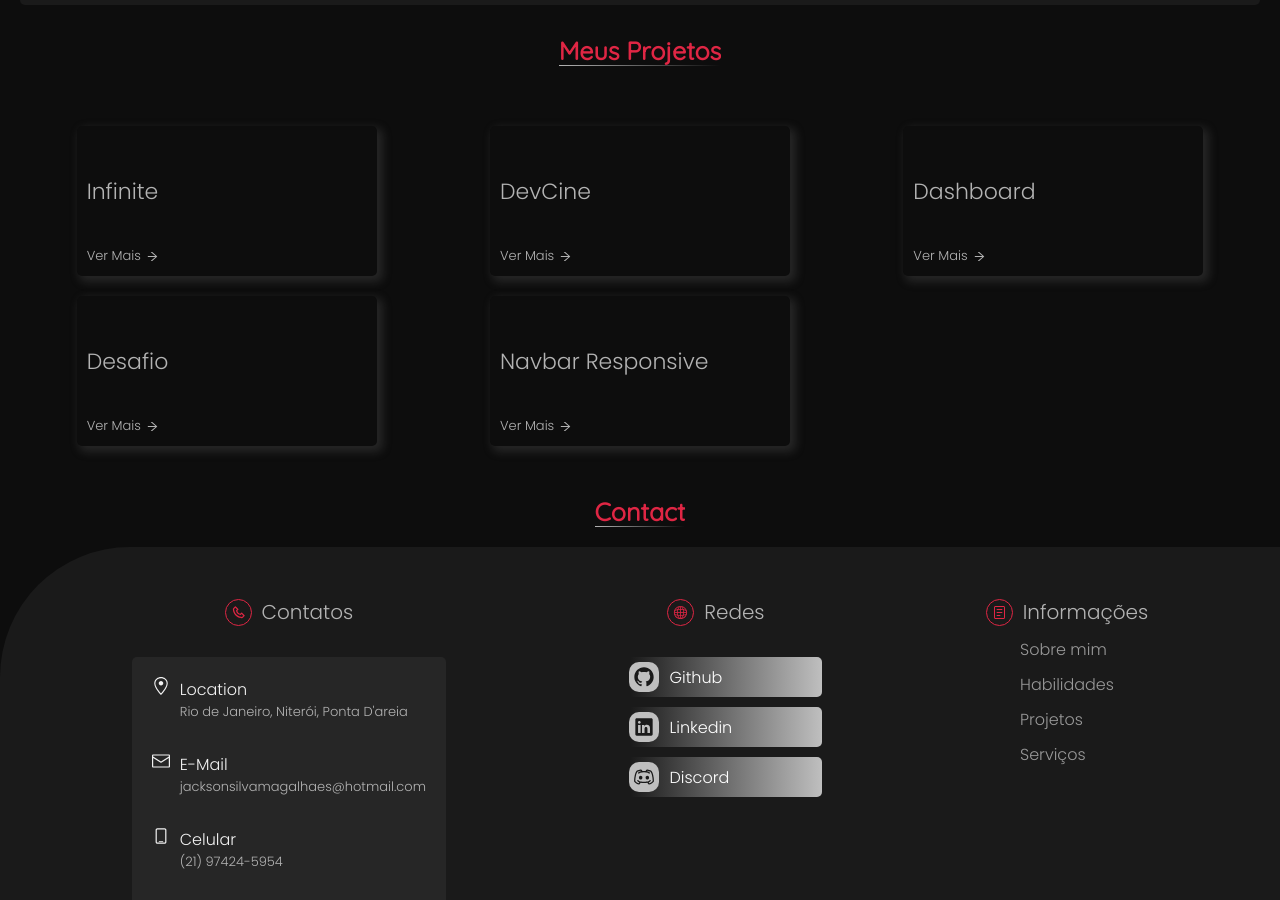
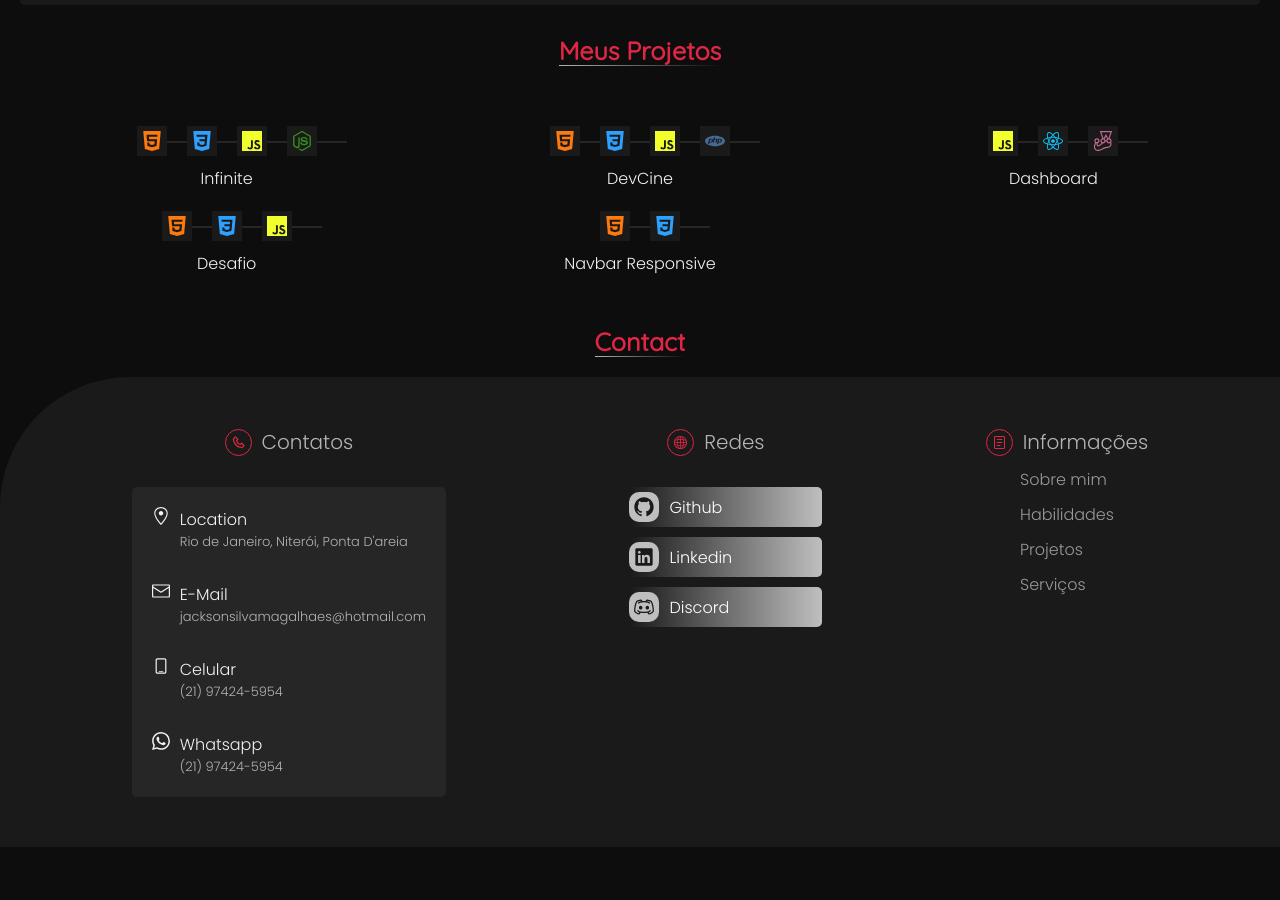
Before and after one commit to Jackson-SM/Portfolio, a React (Vite) app: page / in a window 1280 px wide. Shown: the part 1860-2760 px from the top of the page. After the commit the page ends 2707 px from the top, so only its background shows below. Built offline with nearby package versions, Linux system fonts and the light colour scheme.

Commit message:
refactor: link changed

```diff
--- a/src/pages/Home/components/SectionHero/index.tsx
+++ b/src/pages/Home/components/SectionHero/index.tsx
@@ -48,7 +48,7 @@ export function SectionHero() {
             <Button
               as="a"
               target="__blank"
-              href="https://drive.google.com/uc?export=download&id=1DK31ohj10Wet7K1VA4COviy-BmYq3D_r"
+              href="https://drive.google.com/uc?export=download&id=1VqHxddgztz7ezunKxN9agmTwCPRV_S1s"
               color="primary"
               rounded
               css={{ width: 'max-content', pointerEvents: 'auto' }}
--- a/src/pages/Home/components/SectionProjects/CardProject/index.tsx
+++ b/src/pages/Home/components/SectionProjects/CardProject/index.tsx
@@ -1,7 +1,7 @@
 import React from 'react';
 import { AiOutlineArrowRight } from 'react-icons/ai';
 
-import { IconContainerCard, LinkCardProject, StyledCardProject, StyledIcons, TitleCardProject } from './styles';
+import { IconContainerCard, StyledCardProject, StyledIcons, TitleCardProject } from './styles';
 
 export type stacksTypeCarousel = {
   name: string;
@@ -32,7 +32,6 @@ export function CardProject({ project, ...props }: CardProjectProps) {
                 '& svg': {
                   color: `${stack.color}`,
                   background: '$backgroundLight2',
-                  padding: 5,
                 },
                 transitionDuration: `${(index + 1) / 8}s`,
                 transitionDelay: `${(index + 1) / 8}s`,
@@ -45,9 +44,6 @@ export function CardProject({ project, ...props }: CardProjectProps) {
         })}
       </IconContainerCard>
       <TitleCardProject>{project.title}</TitleCardProject>
-      <LinkCardProject href={project.link}>
-        Ver Mais <AiOutlineArrowRight />
-      </LinkCardProject>
     </StyledCardProject>
   );
 }
--- a/src/pages/Home/components/SectionProjects/CardProject/styles.ts
+++ b/src/pages/Home/components/SectionProjects/CardProject/styles.ts
@@ -1,78 +1,53 @@
 import { keyframes, styled } from '../../../../../config/stitches.config';
 
 export const StyledCardProject = styled('div', {
-  width: 300,
-  height: 150,
-  background: '$background',
-  padding: 10,
-
   display: 'flex',
   flexDirection: 'column',
-  justifyContent: 'space-between',
+  alignItems: 'center',
+  gap: 10,
+});
 
-  margin: '0 auto',
+export const TitleCardProject = styled('span', {});
 
-  borderRadius: '5px',
+export const IconContainerCard = styled('div', {
+  display: 'flex',
 
-  boxShadow: `4px 4px 10px 2px rgba(106, 106, 106, 0.27)`,
+  gap: 20,
 
-  '&:hover span': {
-    color: '$primaryLight',
-  },
-
-  '&:hover .icon-container-card': {
-    pointerEvents: 'auto',
-  },
-  '&:hover .icon-card': {
-    marginTop: '0',
-    opacity: 1,
+  '& .icon-card': {
+    background: 'red',
   },
 });
 
-export const TitleCardProject = styled('span', {
-  fontSize: '22px',
-  color: '$textDark',
+export const StyledIcons = styled('div', {
+  position: 'relative',
 
-  transition: 'color ease 130ms',
-});
+  borderRadius: '50%',
 
-export const IconContainerCard = styled('div', {
-  display: 'flex',
-  gap: 10,
+  width: 30,
+  height: 30,
 
   '& svg': {
-    width: 28,
-    height: 28,
+    width: 30,
+    height: 30,
+    padding: 5,
   },
 
-  pointerEvents: 'none',
-});
+  zIndex: '-1',
 
-export const StyledIcons = styled('div', {
-  display: 'flex',
-  borderRadius: '50%',
-  overflow: 'hidden',
+  '&::before': {
+    content: '',
 
-  opacity: 0,
-  marginTop: '-40px',
-  transition: 'all ease',
-});
+    zIndex: '-1',
 
-export const LinkCardProject = styled('a', {
-  fontSize: '$2',
+    position: 'absolute',
 
-  display: 'flex',
-  alignItems: 'center',
+    background: '$backgroundLight',
 
-  gap: 5,
-  width: 'max-content',
+    height: '2px',
+    width: '100%',
 
-  textDecoration: 'none',
-  color: '$textDark',
-
-  transition: 'color ease 200ms',
-
-  '&:hover': {
-    color: '$primary',
+    top: '50%',
+    right: '-100%',
   },
 });
```
